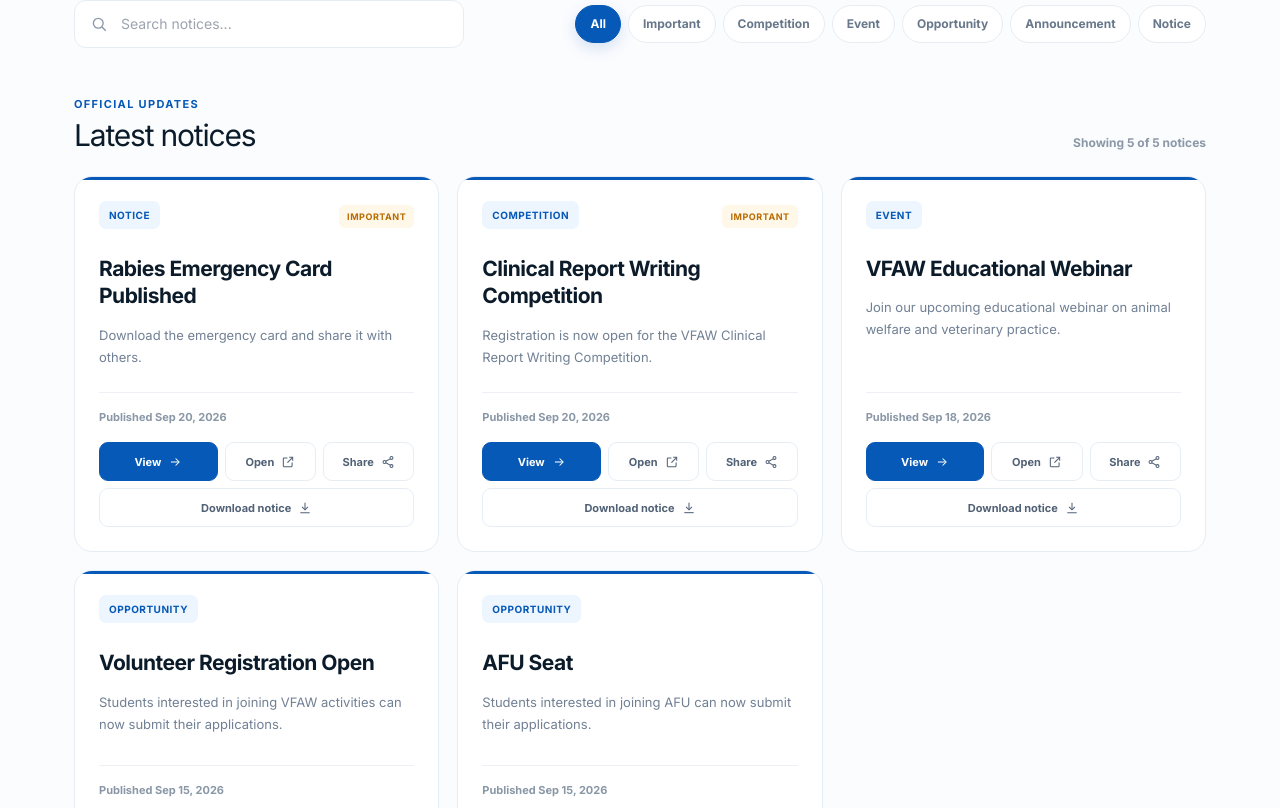
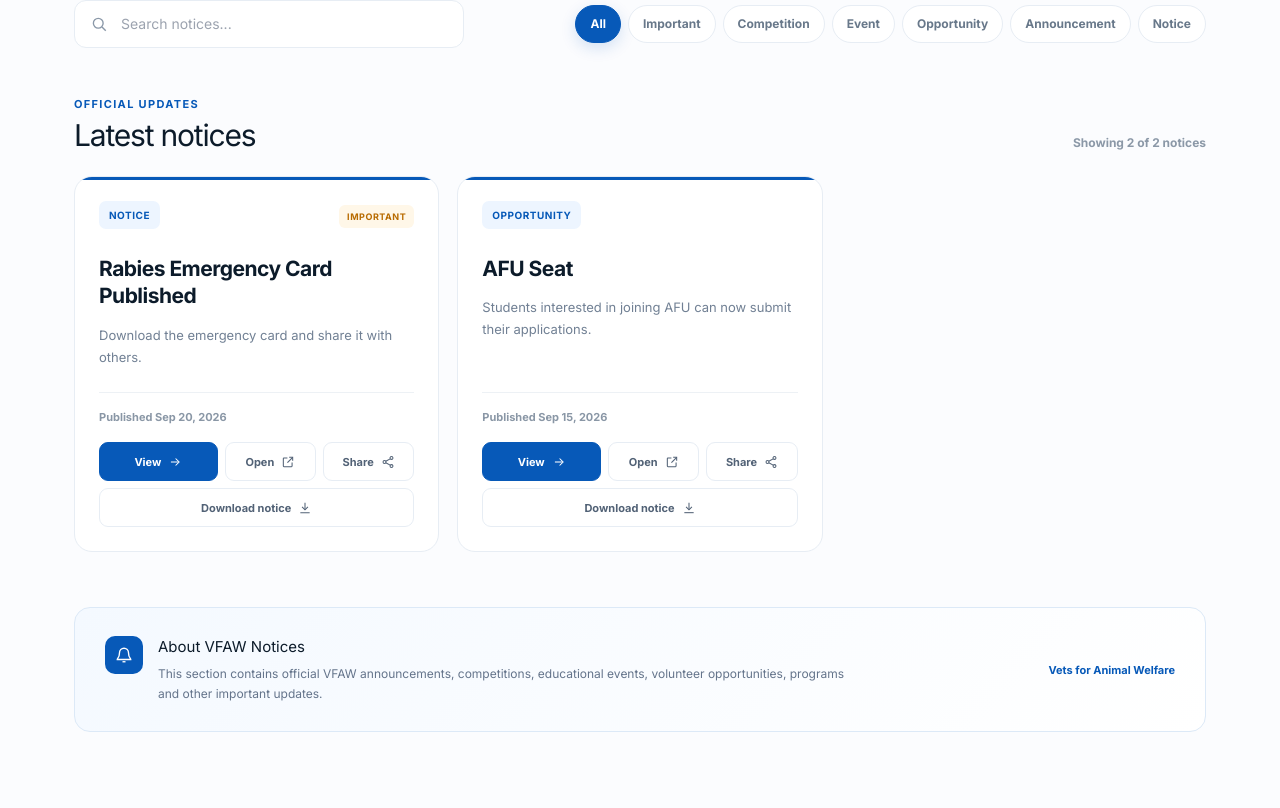
Before and after one commit to VetsForAnimalWelfare/vfaw, a React (Vite) app: page /notice in a window 1280 px wide. Shown: the part 712-1520 px from the top of the page. Built offline with nearby package versions, Linux system fonts and the light colour scheme.

Commit message:
Update Notice.jsx

```diff
--- a/src/pages/Notice.jsx
+++ b/src/pages/Notice.jsx
@@ -20,45 +20,6 @@ const noticesData = [
 
   {
     id: 2,
-    title: "Clinical Report Writing Competition",
-    description:
-      "Registration is now open for the VFAW Clinical Report Writing Competition.",
-    category: "Competition",
-    date: "2026-09-20",
-    file: "/Notice/clinical-report-writing.pdf",
-    fileType: "pdf",
-    important: true,
-    pinned: true,
-  },
-
-  {
-    id: 3,
-    title: "VFAW Educational Webinar",
-    description:
-      "Join our upcoming educational webinar on animal welfare and veterinary practice.",
-    category: "Event",
-    date: "2026-09-18",
-    file: "/Notice/webinar.pdf",
-    fileType: "pdf",
-    important: false,
-    pinned: true,
-  },
-
-  {
-    id: 4,
-    title: "Volunteer Registration Open",
-    description:
-      "Students interested in joining VFAW activities can now submit their applications.",
-    category: "Opportunity",
-    date: "2026-09-15",
-    file: "/Notice/volunteer.png",
-    fileType: "image",
-    important: false,
-    pinned: false,
-  },
-
-  {
-    id: 5,
     title: "AFU Seat",
     description:
       "Students interested in joining AFU can now submit their applications.",
```
